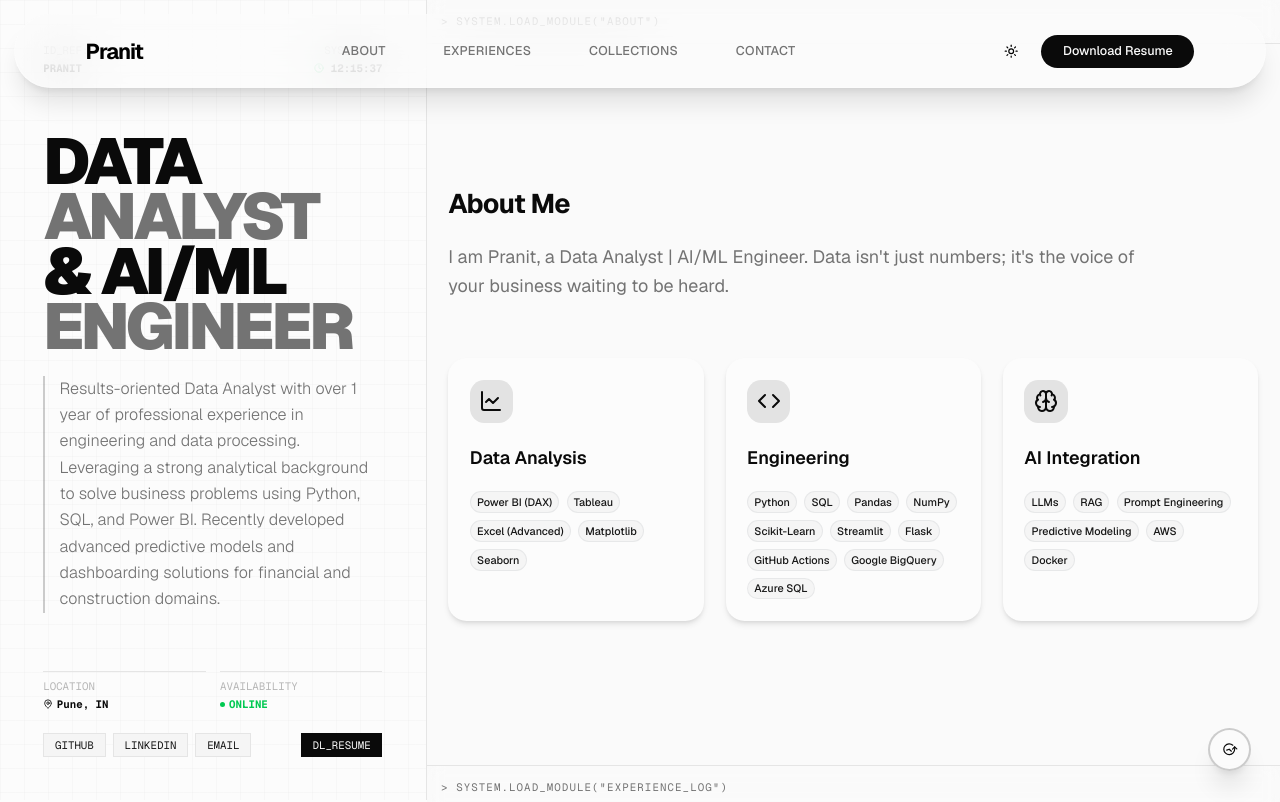
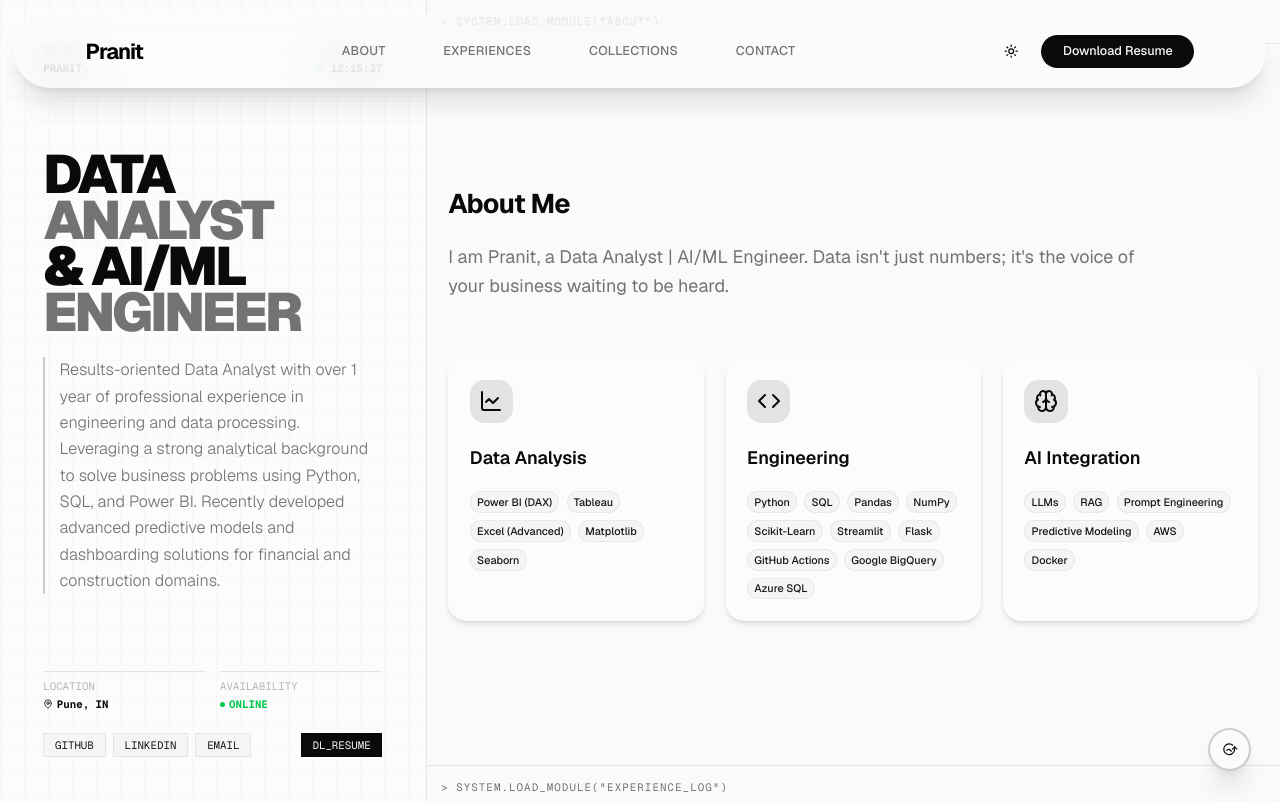
Before and after one commit to Pranit-satnurkar/Vision, a Next.js app: page / in a window 1280 px wide. Shown: the top 802 px of the page. Built offline with nearby package versions, Linux system fonts and the light colour scheme.

Commit message:
style: Aggressive scale reduction (80%)

```diff
--- a/sections/Hero.tsx
+++ b/sections/Hero.tsx
@@ -45,7 +45,7 @@ export default function Hero() {
                     animate={{ opacity: 1, y: 0 }}
                     transition={{ duration: 0.8 }}
                 >
-                    <h1 className="text-6xl lg:text-7xl font-black tracking-tighter leading-[0.85] mb-6">
+                    <h1 className="text-5xl lg:text-6xl font-black tracking-tighter leading-[0.85] mb-6">
                         DATA<br />
                         <span className="text-muted-foreground">ANALYST</span><br />
                         & AI/ML<br />
```
